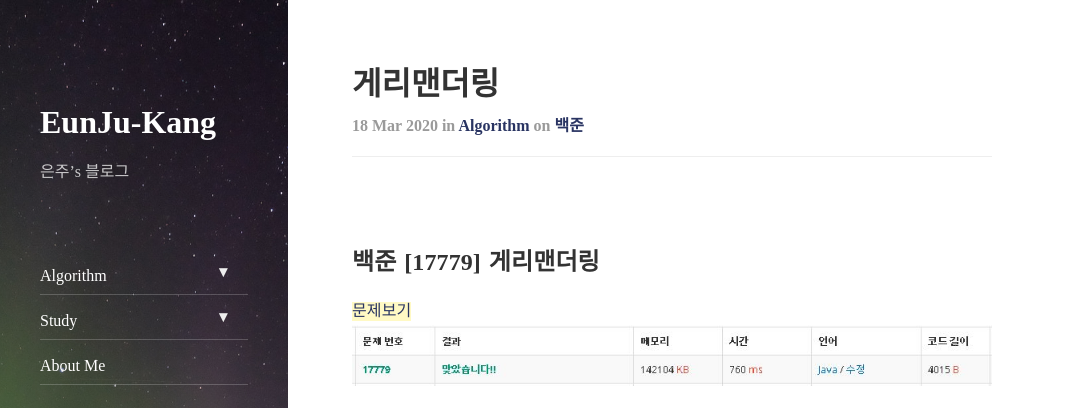
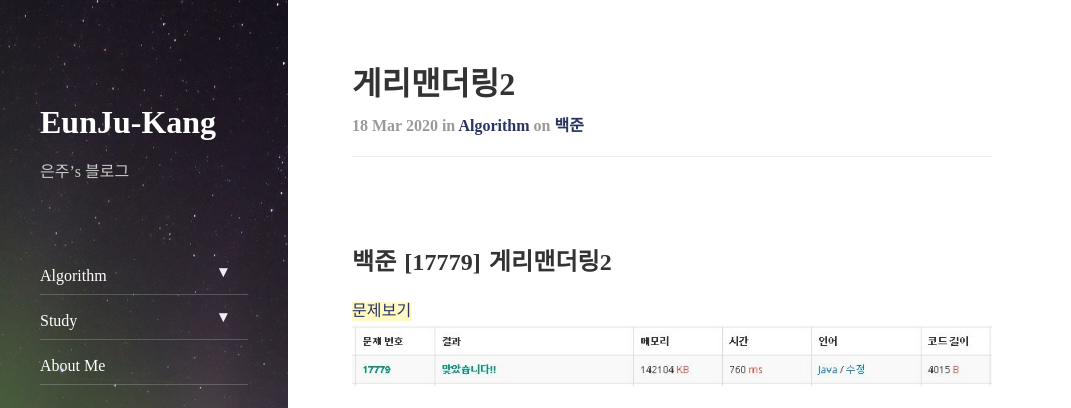
Before and after one commit to EunJu-Kang/EunJu-Kang.github.io, a Jekyll site: the page built from _posts/2020-03-18-algo-17779-게리맨더링2.md, in a window 1280 px wide and 900 px high. Shown: the top 408 px of the window, without its empty margins (0-1071 px from the left). Built offline with Jekyll 4.4.1, drawn with Linux system fonts in a browser that asks for light colours; nearby versions of some CDN libraries.

Commit message:
Update 2020-03-18-algo-17779-게리맨더링2.md

```diff
--- a/_posts/2020-03-18-algo-17779-게리맨더링2.md
+++ b/_posts/2020-03-18-algo-17779-게리맨더링2.md
@@ -1,12 +1,12 @@
 ---
 layout: post
-title:  "게리맨더링"
+title:  "게리맨더링2"
 subtitle:   "17779"
 categories: Algorithm
 tags: BOJ
 ---
 
-## 백준 [17779] 게리맨더링
+## 백준 [17779] 게리맨더링2
 [문제보기](https://www.acmicpc.net/problem/17779) <br>
 ![Alt text](/assets/img/baekjoon/17779.JPG)
 
```
